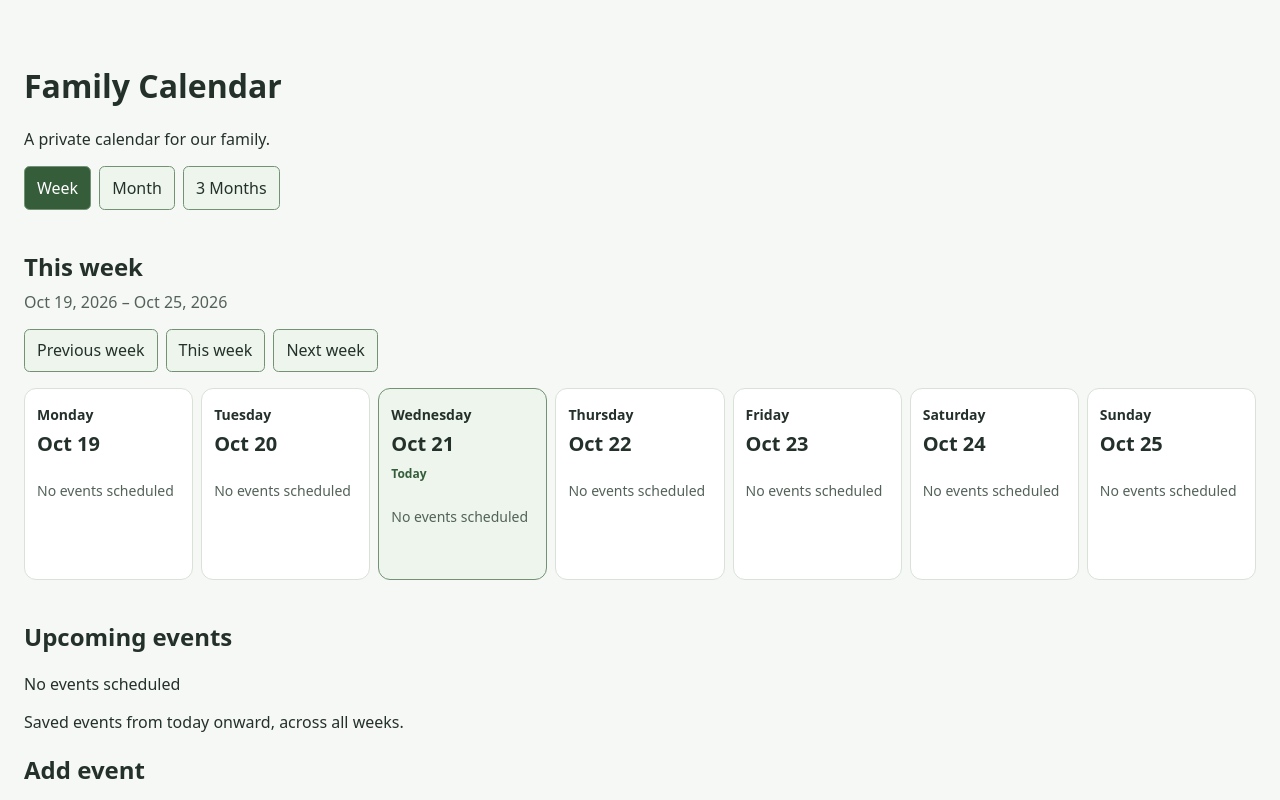
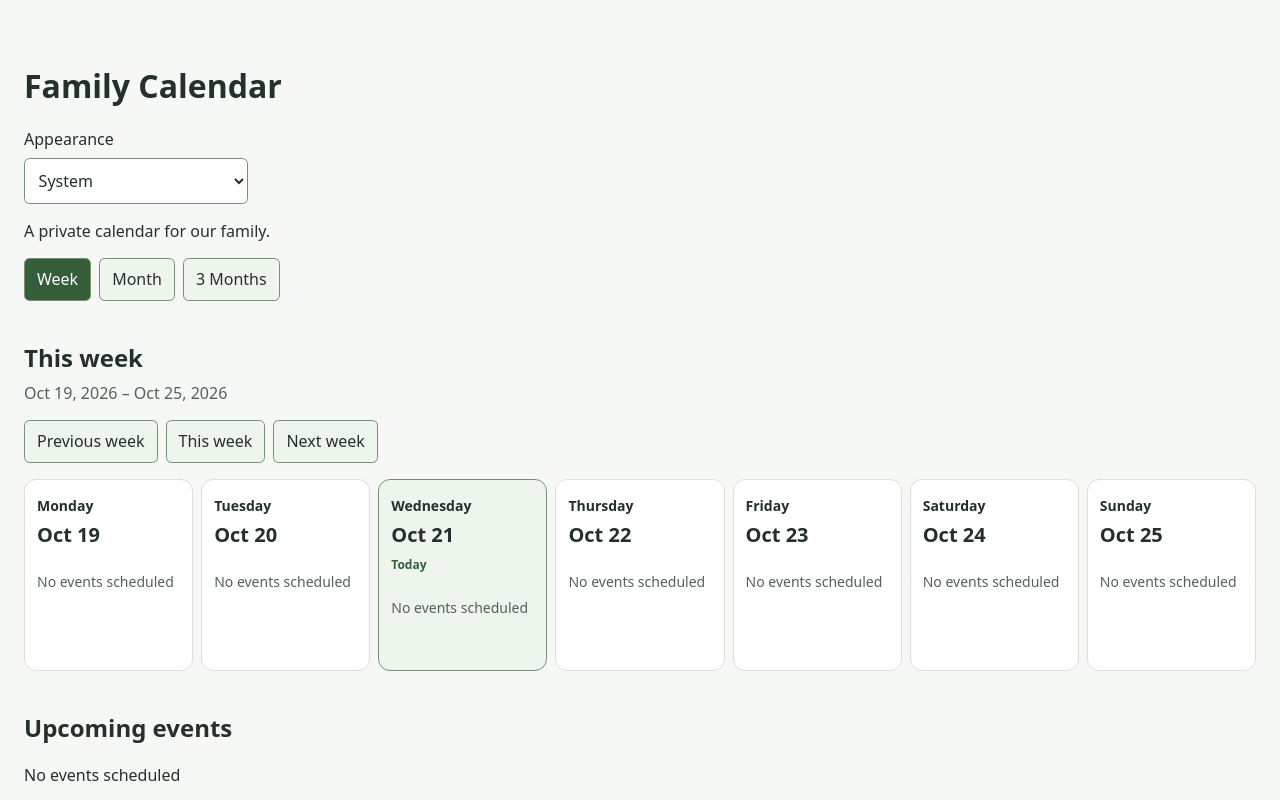
Before and after one commit to nbuzzerio/FamilyCalendar, a React (Vite) app: page / in a window 1280 px wide. Shown: the top 800 px of the page. Built offline with nearby package versions, Linux system fonts and the light colour scheme.

Commit message:
chp-chore: Implement persistent Light, Dark and System themes

```diff
--- a/src/App.tsx
+++ b/src/App.tsx
@@ -3,6 +3,7 @@ import { dateKey, eventStore, type CalendarEvent } from "./events";
 import { monthDays, upcomingEvents, weekDays } from "./calendar";
 import { labelStore, labelTextColor } from "./labels";
 import { LabelManager } from "./LabelManager";
+import { AppearanceSelector } from "./AppearanceSelector";
 
 export function App() {
   const [events, setEvents] = useState(() => eventStore.list());
@@ -93,6 +94,7 @@ export function App() {
   return (
     <main>
       <h1>Family Calendar</h1>
+      <AppearanceSelector />
       <p>A private calendar for our family.</p>
       <nav className="view-selector" aria-label="Calendar view">
         <button type="button" aria-pressed={view === "week"} onClick={() => setView("week")}>Week</button>
--- /dev/null
+++ b/src/AppearanceSelector.tsx
@@ -0,0 +1,27 @@
+import { useState } from "react";
+import { applyTheme, readTheme, saveTheme, type Theme } from "./theme";
+
+export function AppearanceSelector() {
+  const [theme, setTheme] = useState(readTheme);
+  const [error, setError] = useState("");
+  return <div className="appearance-selector">
+    <label>Appearance
+      <select value={theme} onChange={event => {
+        const next = event.target.value as Theme;
+        setTheme(next);
+        applyTheme(next);
+        try {
+          saveTheme(next);
+          setError("");
+        } catch {
+          setError("Appearance changed, but could not be saved. It may reset on reload.");
+        }
+      }}>
+        <option value="light">Light</option>
+        <option value="dark">Dark</option>
+        <option value="system">System</option>
+      </select>
+    </label>
+    {error && <p role="alert">{error}</p>}
+  </div>;
+}
--- a/src/main.tsx
+++ b/src/main.tsx
@@ -2,6 +2,9 @@ import { StrictMode } from 'react';
 import { createRoot } from 'react-dom/client';
 import { App } from './App';
 import './style.css';
+import { applyTheme, readTheme } from './theme';
+
+applyTheme(readTheme());
 
 createRoot(document.getElementById('root')!).render(
   <StrictMode>
--- a/src/style.css
+++ b/src/style.css
@@ -1,7 +1,20 @@
 :root {
+  color-scheme: light;
+  --text: #24312b;
+  --page: #f6f8f5;
+  --muted: #536259;
+  --border: #d9e1d9;
+  --surface: #fff;
+  --accent-soft: #edf5ec;
+  --control-border: #739274;
+  --accent: #355d39;
+  --hover: #dcebd9;
+  --outside: #eef0ed;
+  --on-accent: #fff;
+
   font-family: system-ui, sans-serif;
-  color: #24312b;
-  background: #f6f8f5;
+  color: var(--text);
+  background: var(--page);
 }
 
 * { box-sizing: border-box; }
@@ -11,7 +24,7 @@ main { max-width: 80rem; margin: 4rem auto; padding: 0 1.5rem; }
 .weekly-calendar { margin: 2.5rem 0; }
 .week-header { margin-bottom: 1rem; }
 .week-header h2 { margin-bottom: 0.5rem; }
-.week-header p { margin: 0; color: #536259; }
+.week-header p { margin: 0; color: var(--muted); }
 .week-navigation, .event-actions { display: flex; flex-wrap: wrap; gap: 0.5rem; }
 .week-navigation { margin-bottom: 1rem; }
 .event-actions { margin: 0.5rem 0; }
@@ -39,27 +52,27 @@ main { max-width: 80rem; margin: 4rem auto; padding: 0 1.5rem; }
   min-width: 0;
   min-height: 12rem;
   padding: 1rem 0.75rem;
-  border: 1px solid #d9e1d9;
+  border: 1px solid var(--border);
   border-radius: 0.75rem;
-  background: #fff;
+  background: var(--surface);
   overflow-wrap: anywhere;
 }
 .day h3 { margin: 0; font-size: 1rem; }
 .day time { display: grid; gap: 0.4rem; }
 .day-name { font-size: 0.875rem; }
 .day-date { font-size: 1.25rem; }
-.day-today { background: #edf5ec; border-color: #739274; }
+.day-today { background: var(--accent-soft); border-color: var(--control-border); }
 .today-label {
   display: inline-block;
   margin-top: 0.5rem;
-  color: #355d39;
+  color: var(--accent);
   font-size: 0.75rem;
   font-weight: 600;
 }
-.day-empty { margin: 1.5rem 0 0; color: #536259; font-size: 0.875rem; }
+.day-empty { margin: 1.5rem 0 0; color: var(--muted); font-size: 0.875rem; }
 .day-events { list-style: none; padding: 0; margin: 1rem 0 0; }
-.day-events li { padding: 0.75rem 0; border-top: 1px solid #d9e1d9; }
-.day-events time { display: block; color: #536259; font-size: 0.875rem; margin-bottom: 0.25rem; }
+.day-events li { padding: 0.75rem 0; border-top: 1px solid var(--border); }
+.day-events time { display: block; color: var(--muted); font-size: 0.875rem; margin-bottom: 0.25rem; }
 .day-events span { display: block; }
 .event-form {
   display: flex;
@@ -67,34 +80,34 @@ main { max-width: 80rem; margin: 4rem auto; padding: 0 1.5rem; }
   align-items: end;
   gap: 1rem;
   padding: 1.25rem;
-  border: 1px solid #d9e1d9;
+  border: 1px solid var(--border);
   border-radius: 0.75rem;
-  background: #fff;
+  background: var(--surface);
 }
 .event-form label { display: grid; gap: 0.5rem; flex: 1 1 12rem; min-width: 0; }
 .event-form input { width: 100%; min-width: 0; }
-input, button, textarea { font: inherit; padding: 0.6rem 0.75rem; border: 1px solid #739274; border-radius: 0.35rem; }
-button { cursor: pointer; background: #edf5ec; color: #24312b; }
-button:hover { background: #dcebd9; }
-input:focus-visible, button:focus-visible, textarea:focus-visible, summary:focus-visible { outline: 2px solid #355d39; outline-offset: 3px; }
+input, button, textarea { font: inherit; padding: 0.6rem 0.75rem; border: 1px solid var(--control-border); border-radius: 0.35rem; }
+button { cursor: pointer; background: var(--accent-soft); color: var(--text); }
+button:hover { background: var(--hover); }
+input:focus-visible, button:focus-visible, textarea:focus-visible, summary:focus-visible { outline: 2px solid var(--accent); outline-offset: 3px; }
 .event-form .notes-field { flex-basis: 100%; }
 .notes-field textarea { width: 100%; min-width: 0; resize: vertical; }
 .event-notes { margin: 0.5rem 0; }
 .event-notes summary { cursor: pointer; }
 .event-notes p { white-space: pre-wrap; overflow-wrap: anywhere; margin: 0.5rem 0; }
-.form-help { flex-basis: 100%; margin: 0; color: #536259; font-size: 0.875rem; }
-select { font: inherit; padding: 0.6rem; width: 100%; min-width: 0; border: 1px solid #739274; border-radius: 0.35rem; }
-select:focus-visible { outline: 2px solid #355d39; outline-offset: 3px; }
+.form-help { flex-basis: 100%; margin: 0; color: var(--muted); font-size: 0.875rem; }
+select { font: inherit; padding: 0.6rem; width: 100%; min-width: 0; border: 1px solid var(--control-border); border-radius: 0.35rem; }
+select:focus-visible { outline: 2px solid var(--accent); outline-offset: 3px; }
 .label-badge { display: inline-block; padding: 0.25rem 0.5rem; border: 1px solid currentColor; border-radius: 0.35rem; font-size: 0.875rem; overflow-wrap: anywhere; }
 .label-list { padding-left: 1.25rem; }
 .label-list li { margin: 0.75rem 0; }
 
 .view-selector { display: flex; flex-wrap: wrap; gap: 0.5rem; }
-.view-selector [aria-pressed="true"] { background: #355d39; color: #fff; }
+.view-selector [aria-pressed="true"] { background: var(--accent); color: var(--on-accent); }
 .monthly-calendar { margin: 2.5rem 0; }
-.month-help { color: #536259; font-size: 0.875rem; }
+.month-help { color: var(--muted); font-size: 0.875rem; }
 .month-scroll { overflow-x: auto; padding: 0.25rem; }
-.month-scroll:focus-visible { outline: 2px solid #355d39; }
+.month-scroll:focus-visible { outline: 2px solid var(--accent); }
 .month-weekdays, .month-days {
   display: grid;
   grid-template-columns: repeat(7, minmax(0, 1fr));
@@ -103,11 +116,11 @@ select:focus-visible { outline: 2px solid #355d39; outline-offset: 3px; }
 }
 .month-weekdays { margin-bottom: 0.5rem; font-size: 0.875rem; font-weight: 600; }
 .month-days { list-style: none; padding: 0; margin: 0; }
-.month-day { min-width: 0; min-height: 10rem; padding: 0.5rem; border: 1px solid #d9e1d9; border-radius: 0.35rem; background: #fff; overflow-wrap: anywhere; }
+.month-day { min-width: 0; min-height: 10rem; padding: 0.5rem; border: 1px solid var(--border); border-radius: 0.35rem; background: var(--surface); overflow-wrap: anywhere; }
 .month-day h3 { margin: 0; font-size: 0.875rem; }
 .month-day .today-label { display: block; }
-.month-day.outside-month { background: #eef0ed; }
-.month-day.day-today { background: #edf5ec; border-color: #739274; }
+.month-day.outside-month { background: var(--outside); }
+.month-day.day-today { background: var(--accent-soft); border-color: var(--control-border); }
 .month-day .day-events { margin-top: 0.5rem; }
 .month-day .event-actions { gap: 0.25rem; }
 .month-day .event-actions button { font-size: 0.75rem; padding: 0.3rem; }
@@ -116,18 +129,18 @@ select:focus-visible { outline: 2px solid #355d39; outline-offset: 3px; }
 
 .three-month-calendar { margin: 2.5rem 0; }
 .three-months { display: grid; grid-template-columns: repeat(3, minmax(0, 1fr)); gap: 1rem; align-items: start; }
-.compact-month { min-width: 0; padding: 0.75rem; border: 1px solid #d9e1d9; border-radius: 0.75rem; background: #fff; }
+.compact-month { min-width: 0; padding: 0.75rem; border: 1px solid var(--border); border-radius: 0.75rem; background: var(--surface); }
 .compact-month h3 { margin: 0 0 1rem; }
 .compact-weekdays, .compact-days { display: grid; grid-template-columns: repeat(7, minmax(0, 1fr)); gap: 0.15rem; }
 .compact-weekdays { text-align: center; font-size: 0.75rem; margin-bottom: 0.4rem; }
 .compact-days { list-style: none; margin: 0; padding: 0; }
 .compact-day { min-width: 0; }
 .compact-date, .compact-adjacent { display: flex; flex-direction: column; align-items: center; width: 100%; min-width: 0; min-height: 4rem; padding: 0.3rem 0.1rem; font-size: 0.875rem; }
-.compact-adjacent { color: #536259; background: #f6f8f5; }
+.compact-adjacent { color: var(--muted); background: var(--page); }
 .compact-date [aria-current="date"] { font-weight: 800; text-decoration: underline; }
-.compact-date[aria-pressed="true"] { border: 2px solid #355d39; background: #dcebd9; }
+.compact-date[aria-pressed="true"] { border: 2px solid var(--accent); background: var(--hover); }
 .event-dots { display: flex; flex-wrap: wrap; justify-content: center; gap: 0.15rem; margin-top: 0.25rem; }
-.event-dot { width: 0.4rem; height: 0.4rem; border: 1px solid #536259; border-radius: 50%; }
+.event-dot { width: 0.4rem; height: 0.4rem; border: 1px solid var(--muted); border-radius: 50%; }
 .compact-count { font-size: 0.7rem; overflow-wrap: anywhere; }
 .selected-day-events { min-width: 0; overflow-wrap: anywhere; }
 .selected-day-events ul { padding-left: 1.25rem; }
@@ -150,3 +163,40 @@ select:focus-visible { outline: 2px solid #355d39; outline-offset: 3px; }
 @media (max-width: 30rem) {
   main { margin: 2rem auto; padding: 0 1rem; }
 }
+
+:root[data-theme="dark"] {
+  color-scheme: dark;
+  --text: #edf4ee;
+  --page: #151c18;
+  --muted: #b7c7bc;
+  --border: #506357;
+  --surface: #202b24;
+  --accent-soft: #2c4030;
+  --control-border: #8aa98e;
+  --accent: #b1dbb5;
+  --hover: #3b5340;
+  --outside: #19221c;
+  --on-accent: #152519;
+}
+
+@media (prefers-color-scheme: dark) {
+  :root:not([data-theme="light"]):not([data-theme="dark"]) {
+  color-scheme: dark;
+  --text: #edf4ee;
+  --page: #151c18;
+  --muted: #b7c7bc;
+  --border: #506357;
+  --surface: #202b24;
+  --accent-soft: #2c4030;
+  --control-border: #8aa98e;
+  --accent: #b1dbb5;
+  --hover: #3b5340;
+  --outside: #19221c;
+  --on-accent: #152519;
+  }
+}
+
+input, textarea, select, dialog { background: var(--surface); color: var(--text); }
+dialog { border: 1px solid var(--control-border); }
+.appearance-selector { margin: 1rem 0; }
+.appearance-selector label { display: grid; gap: 0.5rem; max-width: 14rem; }
--- /dev/null
+++ b/src/theme.ts
@@ -0,0 +1,18 @@
+export type Theme = "light" | "dark" | "system";
+export const THEME_STORAGE_KEY = "family-calendar-theme";
+
+export function readTheme(): Theme {
+  try {
+    const value = window.localStorage.getItem(THEME_STORAGE_KEY);
+    if (value === "light" || value === "dark" || value === "system") return value;
+  } catch { /* Appearance remains available when storage is blocked. */ }
+  return "system";
+}
+
+export function applyTheme(theme: Theme) {
+  document.documentElement.dataset.theme = theme;
+}
+
+export function saveTheme(theme: Theme) {
+  window.localStorage.setItem(THEME_STORAGE_KEY, theme);
+}
```
Also changed, not shown: 1 other file (tests, documents, lock files or other folders).
